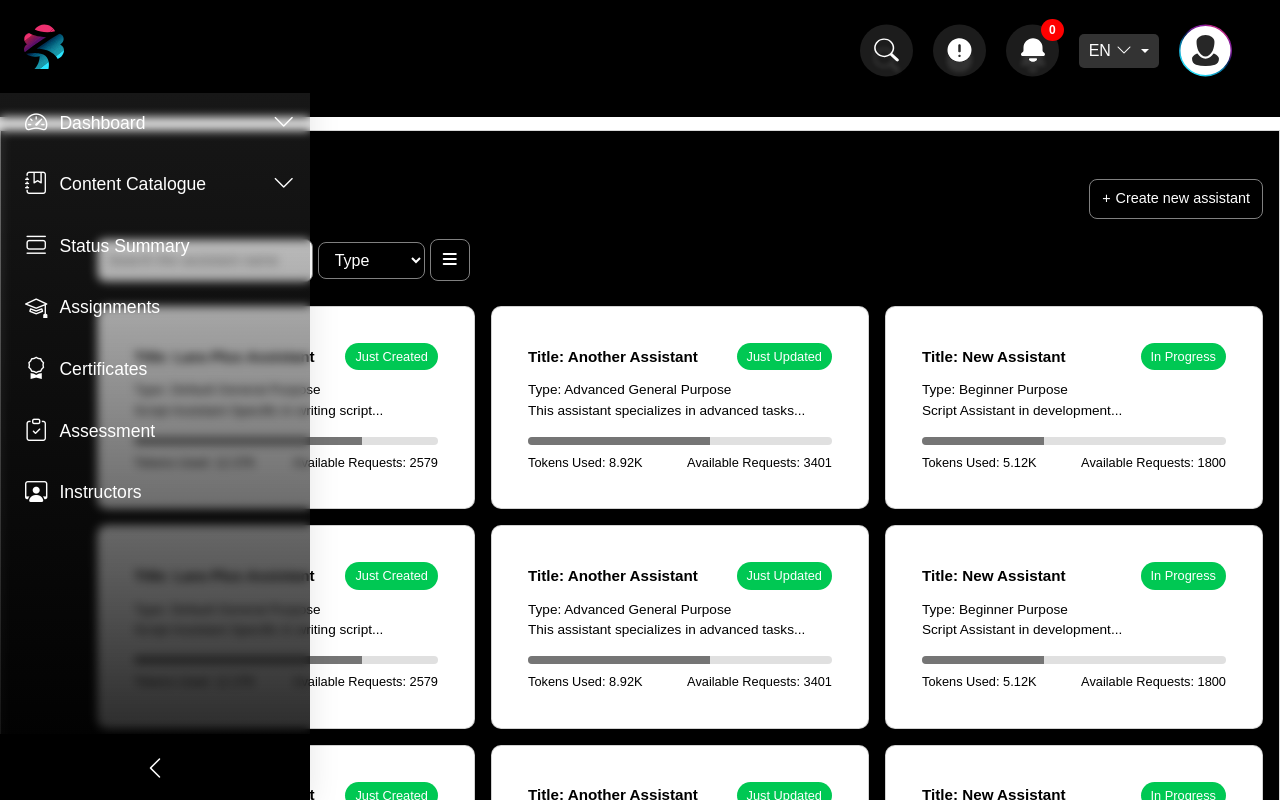
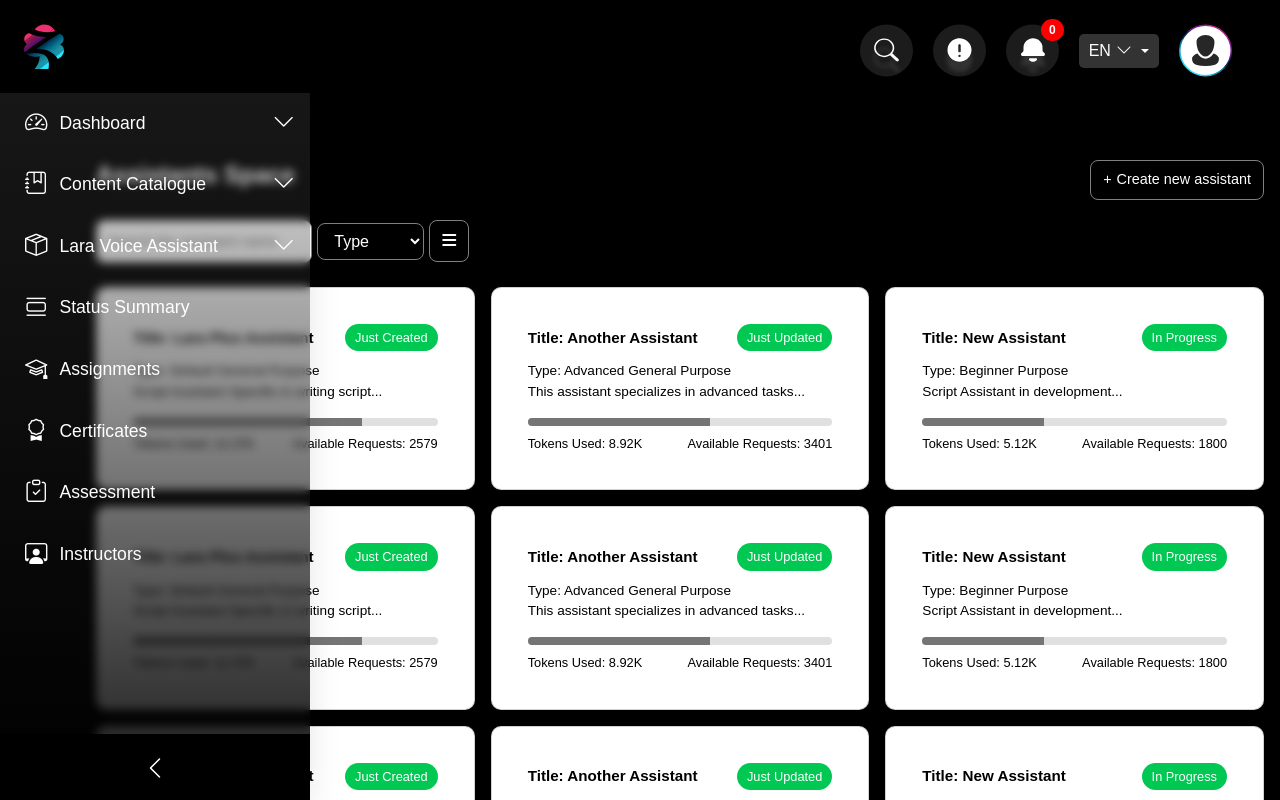
Before and after one commit to ibrahimsaber1/LARA-Platform-Frontend, a React (Vite) app: page / in a window 1280 px wide. Shown: the top 800 px of the page. Built offline with nearby package versions, Linux system fonts and the light colour scheme.

Commit message:
add the lara links into the sidebar

```diff
--- a/src/Components/Sidebar/Sidebar.jsx
+++ b/src/Components/Sidebar/Sidebar.jsx
@@ -1,5 +1,6 @@
 import React, { useState } from "react";
 import "../../assets/styles/Sidebar.css";
+import { Link } from "react-router-dom";
 
 const Sidebar = () => {
   const [isCollapsed, setIsCollapsed] = useState(true);
@@ -124,6 +125,59 @@ const Sidebar = () => {
             </ul>
           </li>
 
+                        {/* lara */}
+          <li>
+            <a
+              href="javascript:void(0)"
+              onClick={() => toggleCollapse("lara")}
+            >
+              <div>
+                <i className="bi bi-box-seam sidebar-icon"></i>
+                <span>Lara Voice Assistant</span>
+              </div>
+              <i
+                className={`bi bi-chevron-down ${
+                  collapsedStates["lara"] ? "rotate" : ""
+                }`}
+                style={{ display: isCollapsed ? "none" : "inline-block" }}
+              ></i>
+            </a>
+            <ul
+              className={`collapse ${
+                collapsedStates["lara"] ? "show" : ""
+              }`}
+            >
+              <li>
+
+                <Link className="nav-link active text-white" aria-current="page" to="/assistantsspace">
+                <i className="bi bi-alexa"></i>
+                <span>Assistants Space</span>
+              </Link>
+
+              </li>
+              <li>
+                <Link className="nav-link active text-white" aria-current="page" to="/">
+                <i className="bi bi-ui-checks-grid"></i>
+                <span>Dashboard</span>
+              </Link>
+              </li>
+              <li>
+
+              <Link className="nav-link active text-white" aria-current="page" to="subscriptions">
+              <i className="bi bi-coin"></i>
+              <span>Subscriptions</span>
+              </Link>
+              </li>
+
+              <li>
+                <Link className="nav-link active text-white" aria-current="page" to="/">
+                <i className="bi bi-info-circle"></i>
+                <span>General Info</span>
+              </Link>
+              </li>
+            </ul>
+          </li>
+
           {/* Other Menu Items */}
           <li>
             <a href="/status-summary ">
--- a/src/assets/styles/Main.css
+++ b/src/assets/styles/Main.css
@@ -14,9 +14,10 @@
     padding: 3rem 0rem;
     padding-inline-start: 6rem;
     padding-inline-end: 1rem;
-    margin-top: 130px; /* Push content below the fixed header */
+    margin-top: 7rem; /* Push content below the fixed header */
     /* border-radius: 32px; */
-    border: 1px solid rgb(216, 216, 216);
+    /* border: 1px solid rgb(216, 216, 216); */
+    color: aliceblue;
   }
 /* Container styling */
 .assistants-space {
@@ -31,7 +32,7 @@
 .header-section h1 {
     font-size: 1.5rem;
     font-weight: bold;
-    color: var(--text-color);
+    color: white;
 }
 
 /* Create Assistant Button */
--- a/src/assets/styles/Sidebar.css
+++ b/src/assets/styles/Sidebar.css
@@ -9,7 +9,7 @@
   background: linear-gradient(0deg, rgba(0, 0, 0, 0.9) 0%, rgba(255, 255, 255, 0.1) 100%);
   box-shadow: 0 4px 30px rgba(0, 0, 0, 0.1);
   backdrop-filter: blur(5px);
-  height: 100vh; /* Full viewport height */
+  height: 100%; /* Full viewport height */
   position: fixed;
   top: 0;
   left: 0;
@@ -70,13 +70,36 @@
   transition: all 0.3s;
 }
 
-.sidebar-menu li a:hover,
+.sidebar-menu li Link {
+  padding: 10px 15px;
+  color: #fff;
+  text-decoration: none;
+  border-radius: 6px;
+  font-size: 17px;
+  display: flex;
+  align-items: center;
+  justify-content: space-between;
+  transition: all 0.3s;
+}
+
+ .sidebar-menu li a:hover,
 .sidebar-menu li a.active {
   background: #ba1654;
   color: #fff;
 }
 
+/* .sidebar-menu li Link:hover,
+.sidebar-menu li Link.active {
+  background: #ba1654;
+  color: #fff;
+}  */
+
 .sidebar-menu li a div {
+  display: flex;
+  align-items: center;
+}
+
+.sidebar-menu li Link div {
   display: flex;
   align-items: center;
 }
@@ -91,9 +114,24 @@
   width: 200px;
 }
 
+.sidebar-menu li Link span {
+  display: inline-block;
+  padding-left: 12px;
+  transition: opacity 0.4s ease-out;
+  white-space: nowrap;
+  overflow: hidden;
+  text-overflow: ellipsis;
+  width: 200px;
+}
+
 .sidebar-menu li a {
   font-size: 1.1rem;
 }
+
+.sidebar-menu li Link {
+  font-size: 1.1rem;
+}
+
 
 .sidebar-menu i {
   font-size: 1.4rem;
@@ -141,6 +179,12 @@
   position: absolute;
   left: 55px;
 }
+.sidebar.sidebarCollapsed ul li Link span {
+  opacity: 0;
+  position: absolute;
+  left: 55px;
+}
+
 
 /* Scrollbar Styling (Optional) */
 .sidebar-menu-container::-webkit-scrollbar {
```
